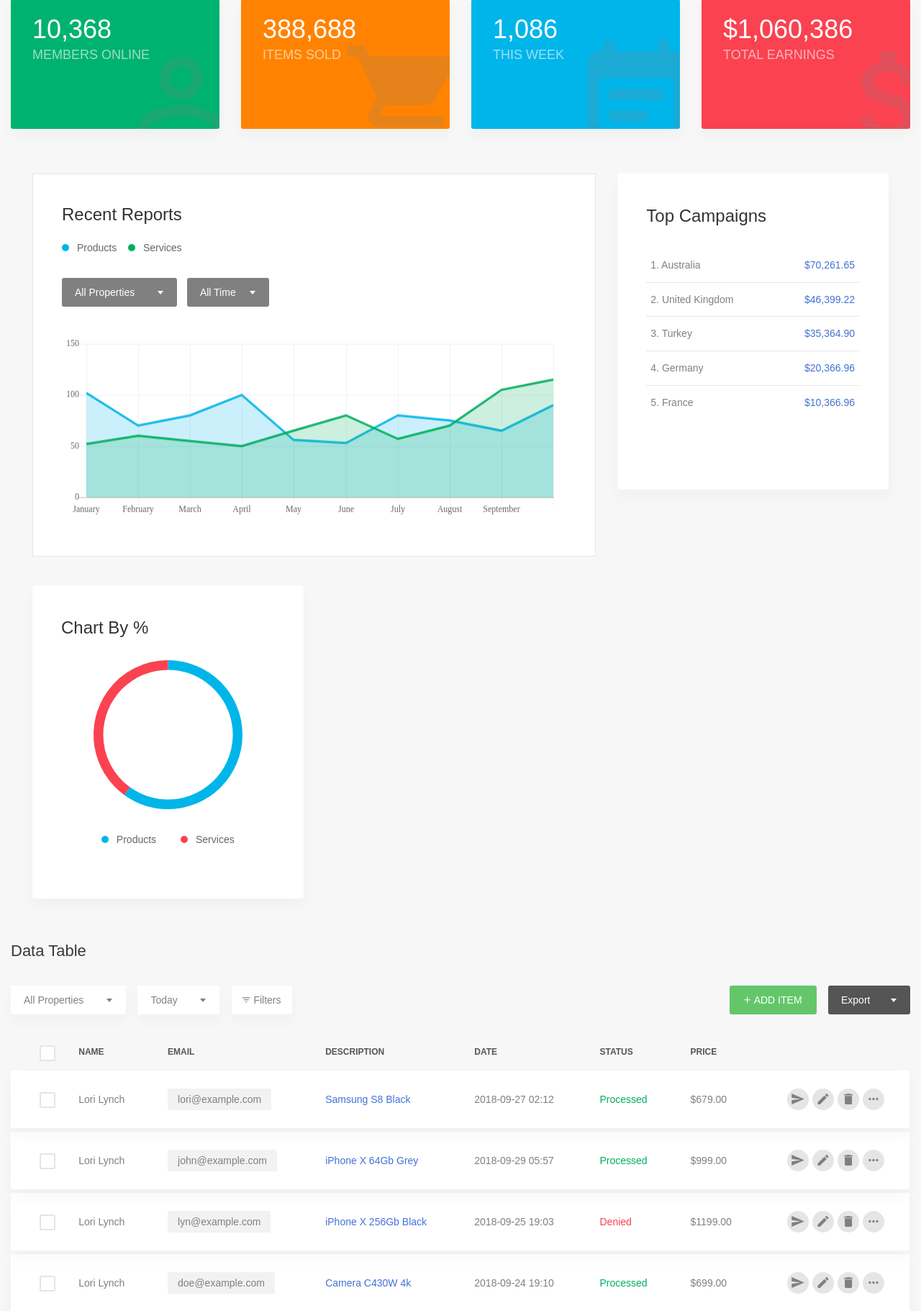
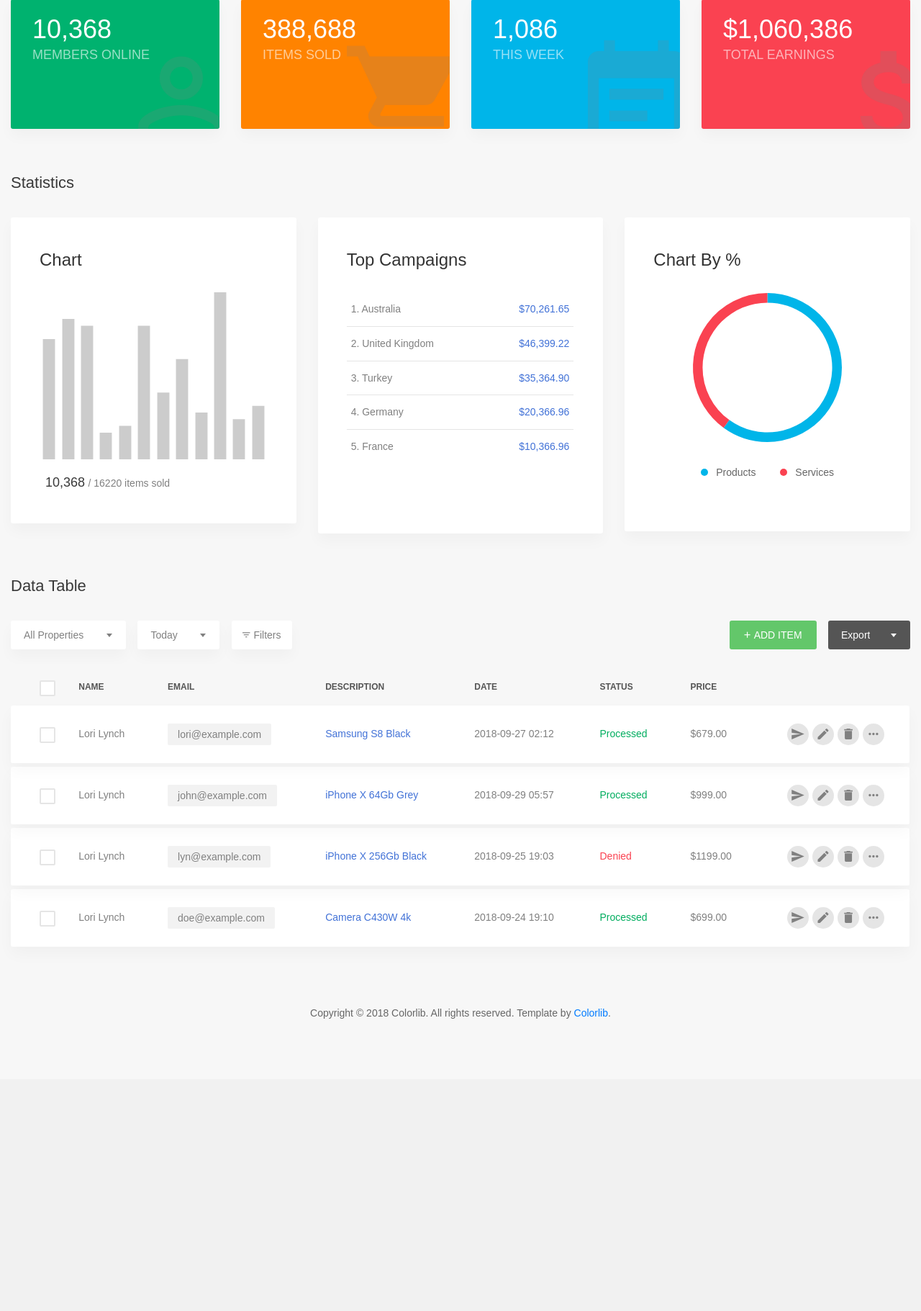
Before and after one commit to London18/team-16, a Flask app: page /dashboard in a window 1280 px wide. Shown: the part 194-2015 px from the top of the page at 72% size. After the commit the page ends 1609 px from the top, so only its background shows below. Run offline with Flask 2, Linux system fonts and the light colour scheme; some web fonts are replaced.

Commit message:
Revert "some huge chnages #watchout"
This reverts commit 8c4a6fffd7d90a15427ca278ce68298018b6da8e.

```diff
--- a/templates/dashboard.html
+++ b/templates/dashboard.html
@@ -565,49 +565,27 @@
 
             <!-- STATISTIC CHART-->
             <section class="statistic-chart">
-                <div class="section__content section__content--p30">
-                    <div class="container-fluid">
-                        <div class="row">
-                            <div class="col-xl-8">
-                                <!-- RECENT REPORT 2-->
-                                <div class="recent-report2">
-                                    <h3 class="title-3">recent reports</h3>
-                                    <div class="chart-info">
-                                        <div class="chart-info__left">
-                                            <div class="chart-note">
-                                                <span class="dot dot--blue"></span>
-                                                <span>products</span>
-                                            </div>
-                                            <div class="chart-note">
-                                                <span class="dot dot--green"></span>
-                                                <span>Services</span>
-                                            </div>
-                                        </div>
-                                        <div class="chart-info-right">
-                                            <div class="rs-select2--dark rs-select2--md m-r-10">
-                                                <select class="js-select2" name="property">
-                                                    <option selected="selected">All Properties</option>
-                                                    <option value="">Products</option>
-                                                    <option value="">Services</option>
-                                                </select>
-                                                <div class="dropDownSelect2"></div>
-                                            </div>
-                                            <div class="rs-select2--dark rs-select2--sm">
-                                                <select class="js-select2 au-select-dark" name="time">
-                                                    <option selected="selected">All Time</option>
-                                                    <option value="">By Month</option>
-                                                    <option value="">By Day</option>
-                                                </select>
-                                                <div class="dropDownSelect2"></div>
-                                            </div>
-                                        </div>
-                                    </div>
-                                    <div class="recent-report__chart">
-                                        <canvas id="recent-rep2-chart"></canvas>
-                                    </div>
+                <div class="container">
+                    <div class="row">
+                        <div class="col-md-12">
+                            <h3 class="title-5 m-b-35">statistics</h3>
+                        </div>
+                    </div>
+                    <div class="row">
+                        <div class="col-md-6 col-lg-4">
+                            <!-- CHART-->
+                            <div class="statistic-chart-1">
+                                <h3 class="title-3 m-b-30">chart</h3>
+                                <div class="chart-wrap">
+                                    <canvas id="widgetChart5"></canvas>
                                 </div>
-                                <!-- END RECENT REPORT 2             -->
+                                <div class="statistic-chart-1-note">
+                                    <span class="big">10,368</span>
+                                    <span>/ 16220 items sold</span>
+                                </div>
                             </div>
+                            <!-- END CHART-->
+                        </div>
                         <div class="col-md-6 col-lg-4">
                             <!-- TOP CAMPAIGN-->
                             <div class="top-campaign">
```
